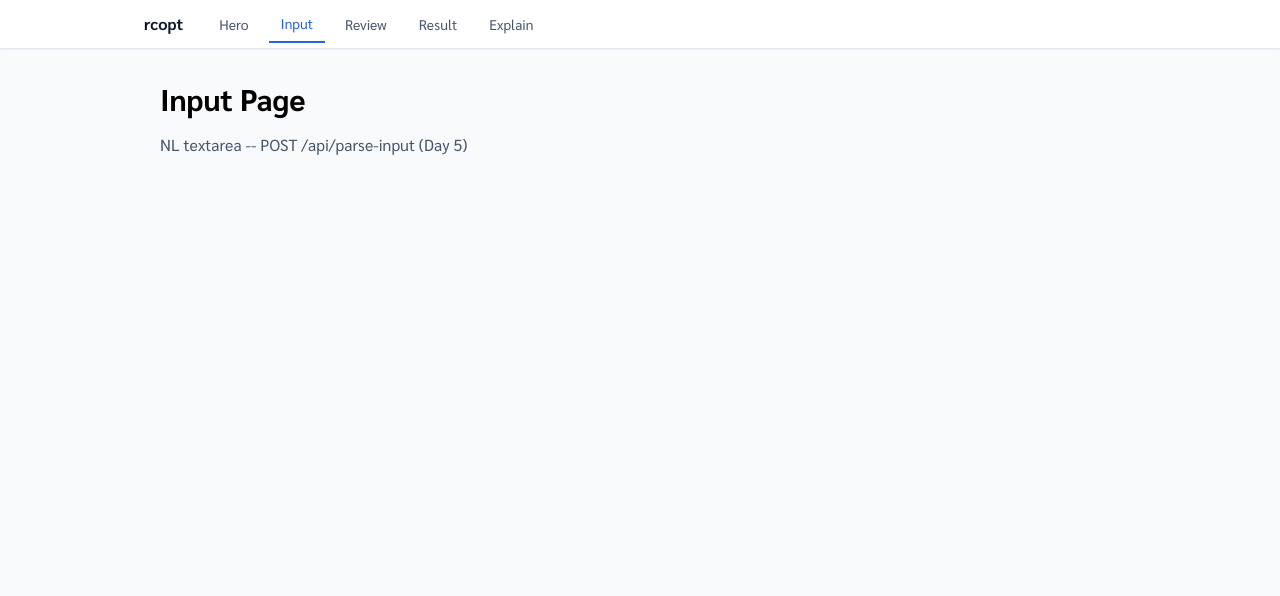
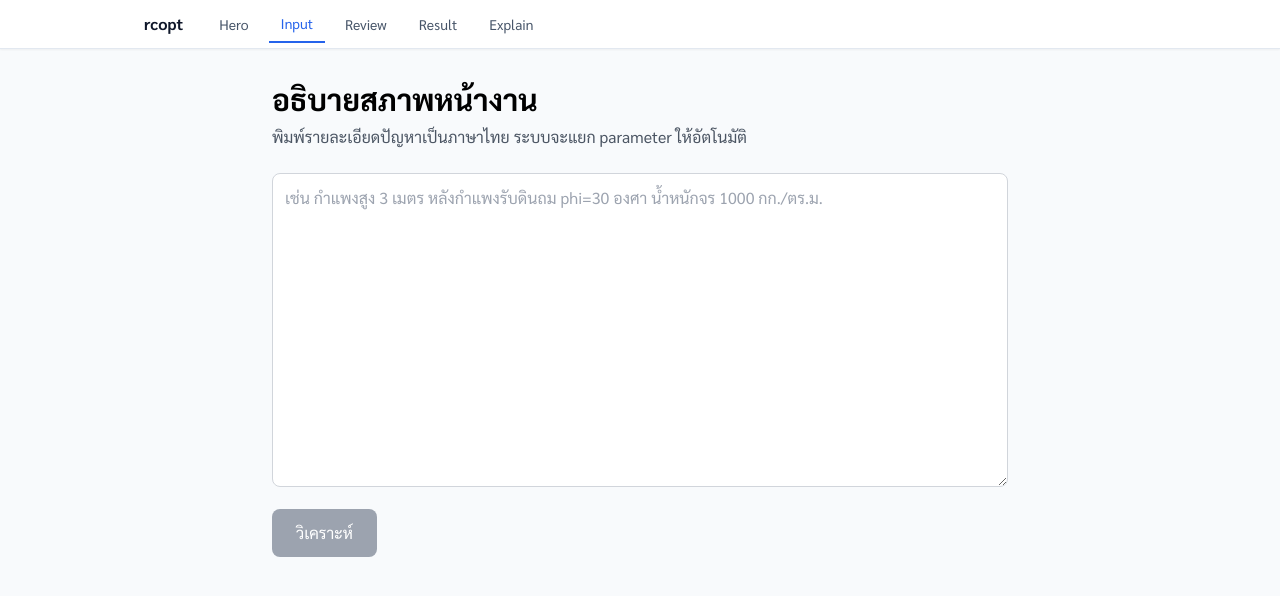
Before and after one commit to dohcivil-ui/rc-rt-optimize, a React (Vite) app in the folder web/: page /input in a window 1280 px wide. Shown: the top 596 px of the page. Built offline with nearby package versions, Linux system fonts and the light colour scheme.

Commit message:
Day 5 -- InputPage textarea + wire to /api/parse-input

```diff
--- a/web/src/pages/HeroPage.jsx
+++ b/web/src/pages/HeroPage.jsx
@@ -3,7 +3,8 @@ import { useNavigate } from 'react-router-dom';
 function HeroPage() {
   var navigate = useNavigate();
 
-  // CTA: เริ่มออกแบบ -> /input
+
+  // CTA: start design -> /input
   var handleStart = function () {
     navigate('/input');
   };
--- a/web/src/pages/InputPage.jsx
+++ b/web/src/pages/InputPage.jsx
@@ -1,8 +1,87 @@
+// web/src/pages/InputPage.jsx
+// Day 5 Step 3: real parseInput() call + 3 error types
+// Replaces Step 2 mock setTimeout
+
+import { useState } from 'react';
+import { parseInput } from '../lib/api';
+
 function InputPage() {
+  var [text, setText] = useState('');
+  var [loading, setLoading] = useState(false);
+  var [error, setError] = useState(null);
+  var [result, setResult] = useState(null);
+
+  function handleSubmit() {
+    setError(null);
+    setResult(null);
+    setLoading(true);
+
+    parseInput(text)
+      .then(function (data) {
+        setResult(data);
+        setLoading(false);
+      })
+      .catch(function (err) {
+        var msg;
+        if (err.message === 'network') {
+          msg = 'ไม่สามารถเชื่อมต่อ server กรุณาตรวจสอบว่า backend ทำงานอยู่';
+        } else if (err.status >= 400 && err.status < 500) {
+          var detail = err.details ? JSON.stringify(err.details) : err.message;
+          msg = 'ข้อมูลไม่ถูกต้อง: ' + detail;
+        } else if (err.status >= 500) {
+          msg = 'เกิดข้อผิดพลาดที่ server: ' + err.message;
+        } else {
+          msg = 'เกิดข้อผิดพลาด: ' + err.message;
+        }
+        setError(msg);
+        setLoading(false);
+      });
+  }
+
   return (
-    <div className='p-8'>
-      <h1 className='text-3xl font-bold mb-4'>Input Page</h1>
-      <p className='text-slate-600'>NL textarea -- POST /api/parse-input (Day 5)</p>
+    <div className='max-w-3xl mx-auto px-4 py-8'>
+      <h1 className='text-3xl font-bold mb-2'>อธิบายสภาพหน้างาน</h1>
+      <p className='text-gray-600 mb-6'>
+        พิมพ์รายละเอียดปัญหาเป็นภาษาไทย ระบบจะแยก parameter ให้อัตโนมัติ
+      </p>
+
+      <textarea
+        className='w-full border border-gray-300 rounded-lg p-3 mb-4 focus:outline-none focus:ring-2 focus:ring-blue-500 disabled:bg-gray-100'
+        rows={12}
+        placeholder='เช่น กำแพงสูง 3 เมตร หลังกำแพงรับดินถม phi=30 องศา น้ำหนักจร 1000 กก./ตร.ม.'
+        value={text}
+        onChange={function (e) { setText(e.target.value); }}
+        disabled={loading}
+      />
+
+      <div>
+        <button
+          type='button'
+          onClick={handleSubmit}
+          disabled={loading || text.trim() === ''}
+          className='bg-blue-600 hover:bg-blue-700 disabled:bg-gray-400 disabled:cursor-not-allowed text-white px-6 py-3 rounded-lg font-medium'
+        >
+          {loading ? 'กำลังวิเคราะห์...' : 'วิเคราะห์'}
+        </button>
+      </div>
+
+      {error && (
+        <div className='mt-6 p-4 bg-red-50 border border-red-200 rounded-lg text-red-700'>
+          {error}
+        </div>
+      )}
+
+      {result && (
+        <div className='mt-6'>
+          <h2 className='text-xl font-semibold mb-2'>ผลลัพธ์ parameter</h2>
+          <pre className='bg-gray-100 p-4 rounded-lg overflow-x-auto text-sm'>
+{JSON.stringify(result, null, 2)}
+          </pre>
+          <p className='text-gray-500 text-sm mt-2'>
+            (Day 6 จะแปลงเป็น form ให้แก้ไขได้)
+          </p>
+        </div>
+      )}
     </div>
   );
 }
```
